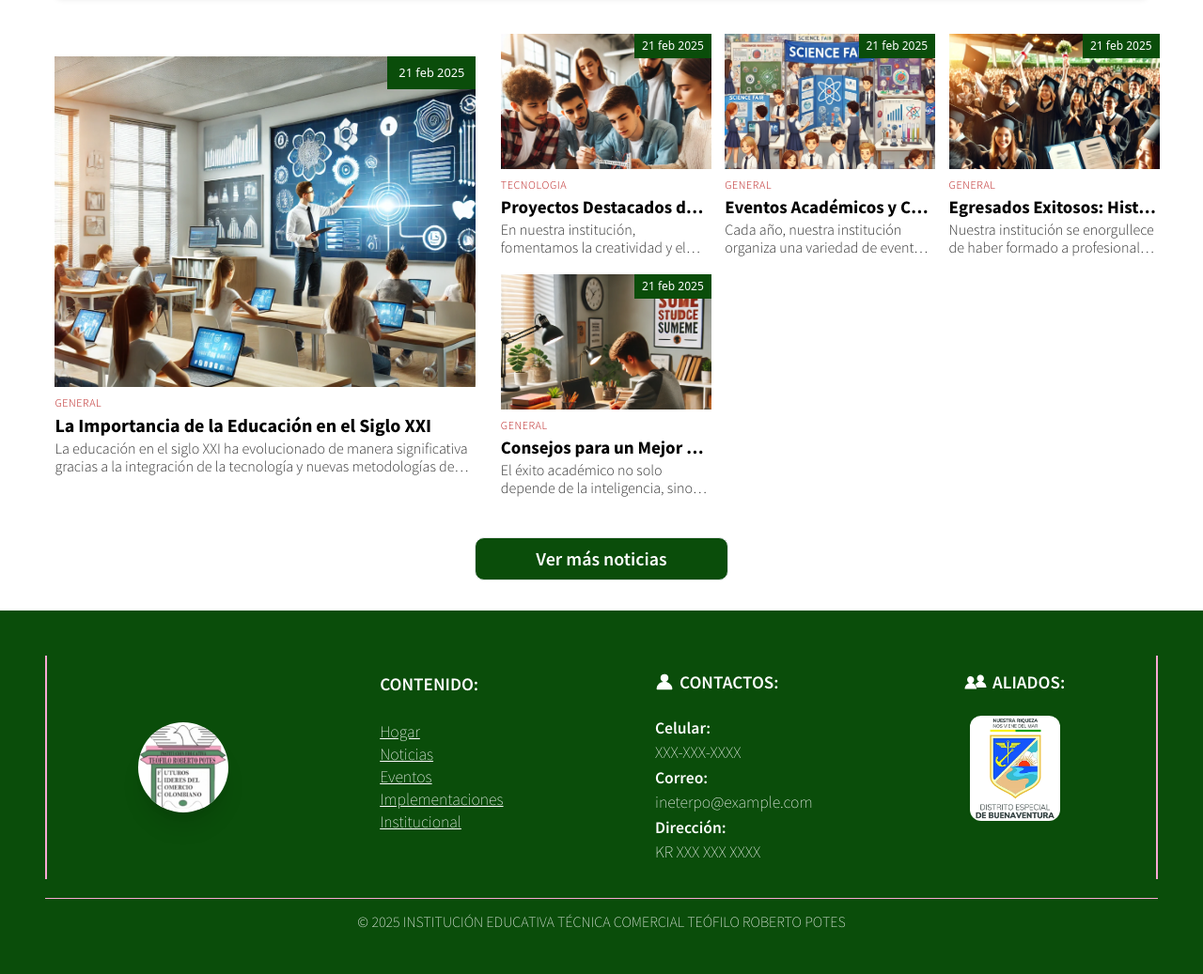
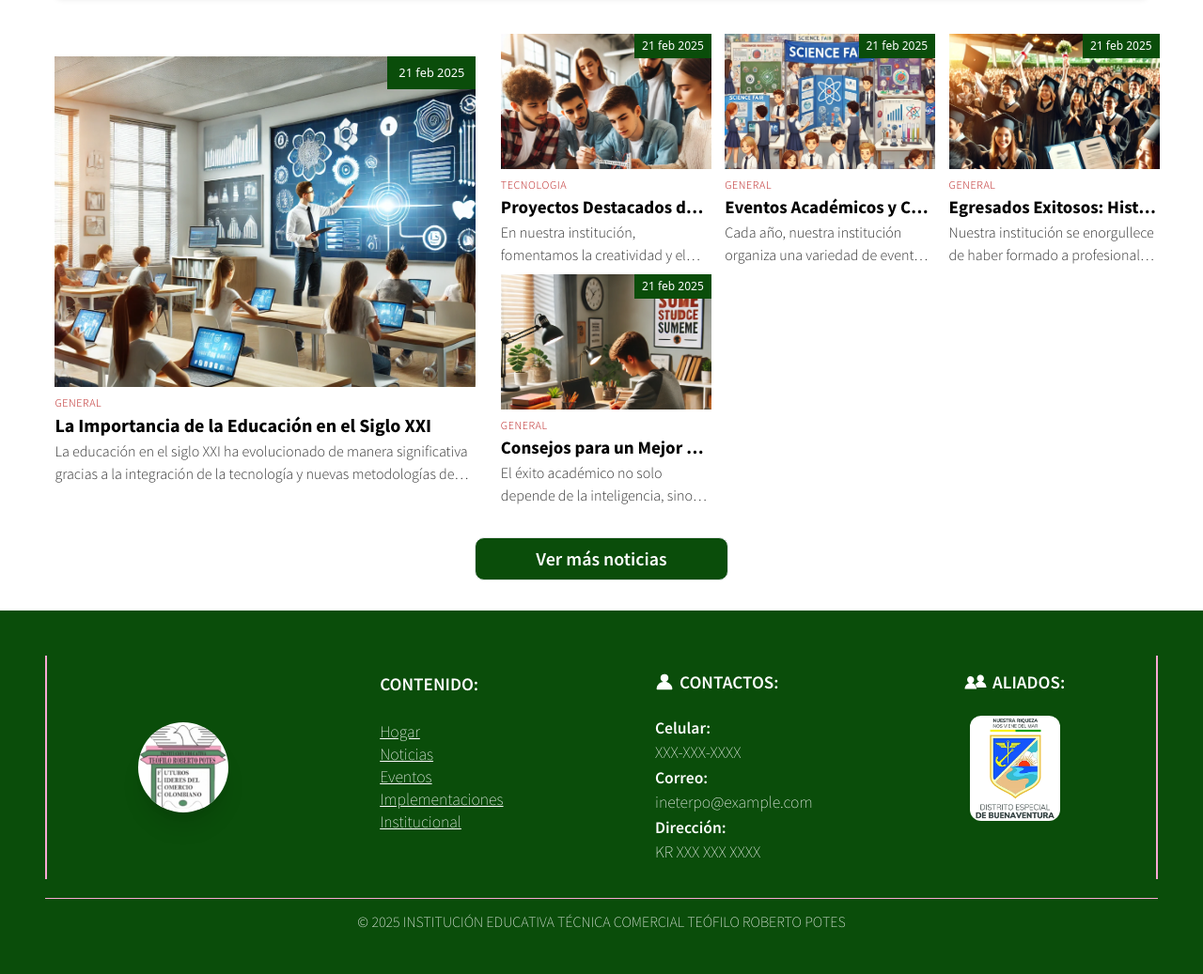
Before and after one commit to caicedoficial/web-ineterpo, a Django app: template templates/pages/noticias/noticias.html in a window 1280 px wide. Shown: the part 253-1290 px from the top of the page at 94% size. Run offline with Django 5.2, Linux system fonts and the light colour scheme; data comes from the database, SQL or seed files in the repository; tables that the repository leaves empty hold one stand-in row (values such as "Sample post"); the template is opened without the code that fills it: values that come from a table or form of the project are taken from there, most other values are stand-ins (such as "Sample title", 1, 10 or a date in 2020); parts of the project's set-up code (start-up, migrations or seed data) failed here and were passed over.

Commit message:
Añadir nuevas clases de tamaño de fuente y ajustar estilos en las secciones de noticias para mejorar la presentación.

```diff
--- a/static/src/output.css
+++ b/static/src/output.css
@@ -1977,6 +1977,10 @@ video {
   font-size: 2rem;
 }
 
+.text-\[0\.875rem\] {
+  font-size: 0.875rem;
+}
+
 .font-bold {
   font-weight: 700;
 }
@@ -2364,6 +2368,11 @@ video {
     font-size: 1.125rem;
     line-height: 1.75rem;
   }
+
+  .md\:text-base {
+    font-size: 1rem;
+    line-height: 1.5rem;
+  }
 }
 
 @media (min-width: 1024px) {
--- a/templates/pages/noticias/components/OtrasNoticiasSection.html
+++ b/templates/pages/noticias/components/OtrasNoticiasSection.html
@@ -10,6 +10,6 @@
 <small class="absolute top-0 right-0 px-2 py-1 lowercase bg-primary text-white text-[10px] md:text-[12px]"> {{ noticia.formatted_fecha }} </small>
 <div class="grid py-2">
     <p class="text-[9.5px] font-sourceLight tracking-wider uppercase text-red-700 lg:text-[12px]"> {{ noticia.tipo }} </p>
-    <h1 class="text-black font-sourceBold truncate text-[14px] lg:text-[19px]">{{ noticia.titulo }}</h1>
-    <div class="prose line-clamp-2 max-w-none leading-[1.2] font-sourceLight text-black/80">{{ noticia.descripcion|safe }}</div>
+    <h1 class="text-black font-sourceBold truncate text-[0.875rem] lg:text-[19px]">{{ noticia.titulo }}</h1>
+    <div class="prose line-clamp-2 max-w-none leading-[1.2] text-[0.875rem] md:text-base font-sourceLight text-black/80">{{ noticia.descripcion|safe }}</div>
 </div>
--- a/templates/pages/noticias/components/PrimerNoticiasSection.html
+++ b/templates/pages/noticias/components/PrimerNoticiasSection.html
@@ -12,5 +12,5 @@
 <div class="grid py-2">
     <p class="text-[12px] text-red-700 font-sourceLight tracking-wider uppercase">{{ noticia.tipo }}</p>
     <h1 class="text-[20px] truncate font-sourceBold text-black">{{ noticia.titulo }}</h1>
-    <div class="prose line-clamp-2 max-w-none leading-[1.2] font-sourceLight text-black/80">{{ noticia.descripcion|safe }}</div>
+    <div class="prose line-clamp-2 max-w-none leading-[1.2] text-[0.875rem] md:text-base font-sourceLight text-black/80">{{ noticia.descripcion|safe }}</div>
 </div>
```
